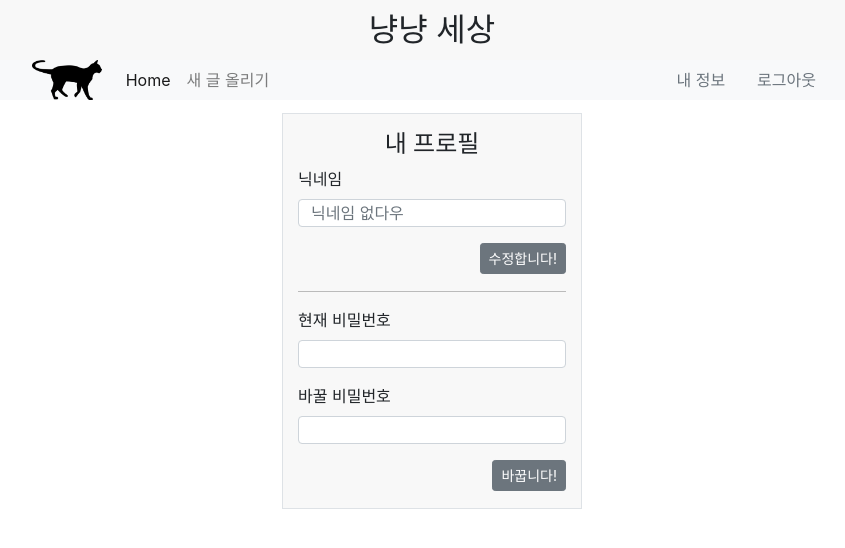
After one commit to SangYunLeee/touchWorld, a Node server app: page /user/myProfile in a window 1280 px wide. The commit adds this page. Shown: the top 548 px of the page, without its empty margins (208-1053 px from the left). Run offline with Node 20, Linux system fonts and the light colour scheme; the visitor is signed in with stand-in values (Sample User, id 1); some libraries are stand-ins or nearby versions.

Commit message:
feat : 내 정보 페이지 추가 - 비밀번호 변경 기능 추가 - 닉네임 설정 기능 추가

```diff
--- a/model/user.js
+++ b/model/user.js
@@ -6,6 +6,11 @@ const passportLocalMongoose = require('passport-local-mongoose');
 
 const userSchema = new Schema({
     email: {
+        type: String,
+        sparse: true,
+        unique: true
+    },
+    nickname: {
         type: String,
         sparse: true,
         unique: true
--- a/route/user.js
+++ b/route/user.js
@@ -2,6 +2,7 @@ const express = require('express');
 const passport = require('passport');
 const router = express.Router();
 const {catchAsync} = require('../utils/catchAsync');
+const {requireLogin} = require('../middleware');
 
 // local include
 const UserModel = require('../model/user');
@@ -37,4 +38,36 @@ router.get('/logout', (req, res) => {
     res.redirect('/');
 });
 
+router.get('/myProfile', requireLogin, (req, res) => {
+    res.render('user/myProfile');
+});
+
+router.post('/myProfile', requireLogin, async (req, res) => {
+    const {nickname, oldPassword, newPassword} = req.body;
+    console.log(nickname);
+    if (nickname) {
+        req.user;
+        const updatedUser = await UserModel.findByIdAndUpdate(req.user._id, {nickname});
+        if (!updatedUser) {
+            req.flash('error', "로그인을 다시 해야될 것 같아요!");
+            return res.redirect('/post');
+        }
+        req.flash('success', "닉네임이 변경되었어요");
+        updatedUser.save();
+    }
+
+    if (oldPassword) {
+        var user = await UserModel.findById(req.user._id);
+        await user.changePassword(oldPassword, newPassword).then(() => {
+            req.flash('success', "비밀번호가 변경되었어요!");
+        })
+        .catch((error) => {
+            console.dir(error);
+            req.flash('error', "비밀번호 변경에 실패했어요..");
+        });
+    }
+    console.log("myProfile End");
+    res.redirect('/post');
+});
+
 module.exports = router;
--- a/views/partials/flash.ejs
+++ b/views/partials/flash.ejs
@@ -1,11 +1,11 @@
-<% if(success && success.length) { %>
-    <div class="alert alert-success text-center alert-dismissible fade show" style="max-width: 1500px;" role="alert">
+<% if(typeof success != "undefined" && success.length) { %>
+    <div class="alert alert-success text-center alert-dismissible fade show mx-auto" style="max-width: 700px;" role="alert">
         <%= success %>
     </div>
 <% } %>
 
-<% if(error && error.length) { %>
-    <div class="alert alert-danger text-center alert-dismissible fade show mx-auto" style="max-width: 300px;" role="alert">
+<% if(typeof error != "undefined" && error.length) { %>
+    <div class="alert alert-danger text-center alert-dismissible fade show mx-auto" style="max-width: 700px;" role="alert">
         <%= error %>
     </div>
 <% } %>
--- /dev/null
+++ b/views/user/myProfile.ejs
@@ -0,0 +1,42 @@
+<% layout('layouts/template') %>
+<div id="myDIV" class="container p-0">
+    <div class="loginForm">
+        <h4 class="mx-auto text-center" >내 프로필</h4>
+        <form action="" method="POST" class="validated-form position-relative" novalidate>
+            <div class="mb-3">
+                <label class="form-label" for="nickname">닉네임</label>
+                <input class="form-control sh-n" type="text" id="nickname" name="nickname" placeholder="닉네임 없다우"
+                    <% if (currentUser.nickname) { %>
+                    value="<%= currentUser.nickname %>"
+                    <% } %>
+                required>
+                <div class="valid-feedback">
+                    Looks good!
+                </div>
+            </div>
+            <p style="min-height:2.5rem;">
+                <button class="btn btn-sm btn-secondary" style="float: right; display: block;">수정합니다!</button>
+            </p>
+        </form>
+        <div class="mt-2 custom-solid"></div>
+        <form action="" method="POST" class="validated-form position-relative mt-3" novalidate>
+            <div class="mb-3">
+                <label class="form-label" for="oldPassword">현재 비밀번호</label>
+                <input class="form-control sh-n" type="password" id="oldPassword" name="oldPassword" placeholder="" required>
+                <div class="valid-feedback">
+                    Looks good!
+                </div>
+            </div>
+            <div class="mb-3">
+                <label class="form-label" for="newPassword">바꿀 비밀번호</label>
+                <input class="form-control sh-n" type="password" id="newPassword" name="newPassword" required>
+                <div class="valid-feedback">
+                    Looks good!
+                </div>
+            </div>
+            <p style="min-height:2rem;">
+                <button class="btn btn-sm btn-secondary" style="float: right; display: block;">바꿉니다!</button>
+            </p>
+        </form>
+    </div>
+</div>
```
Also changed, not shown: app.js (+4 -4 lines), 1 other file.
